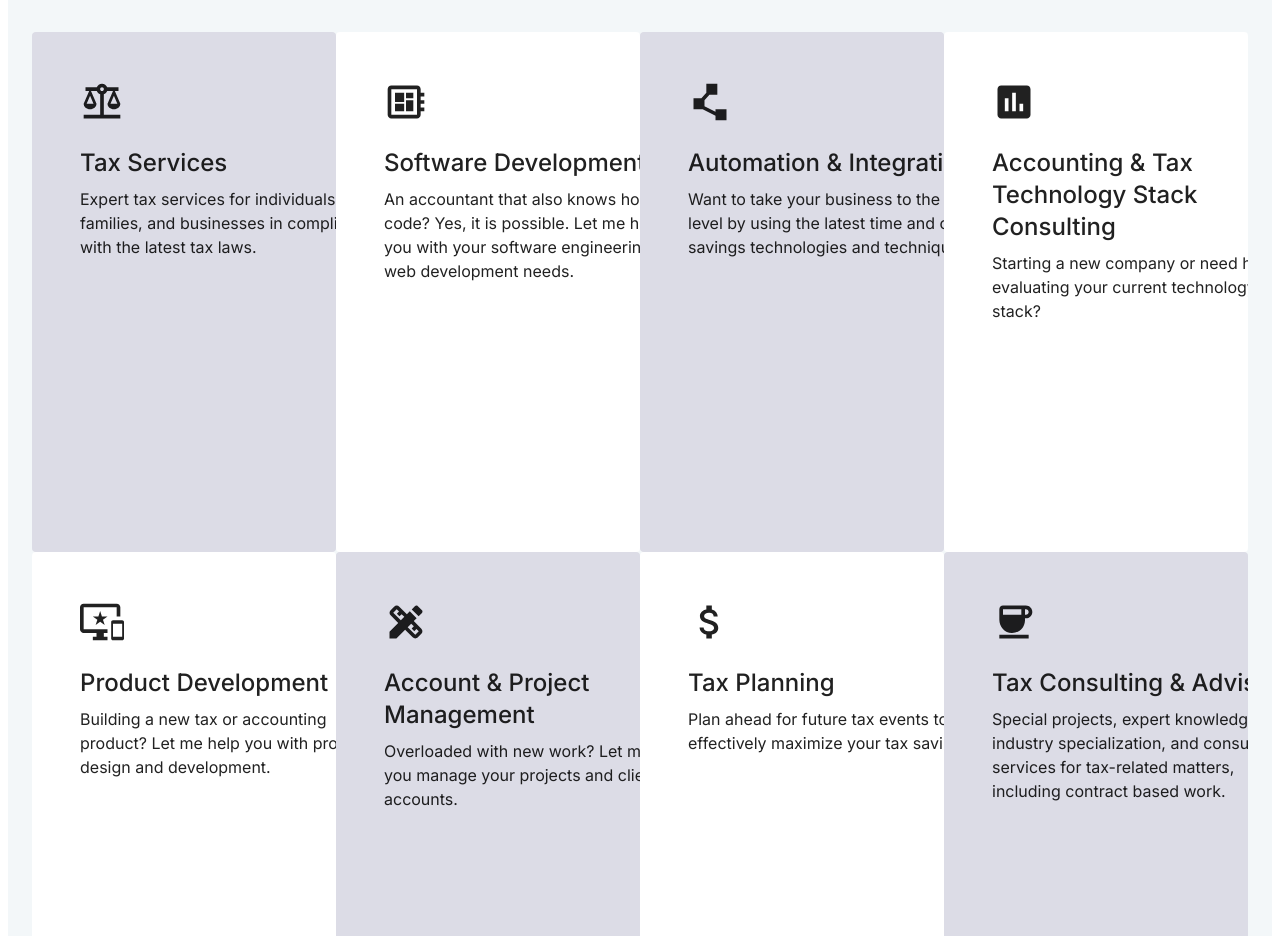
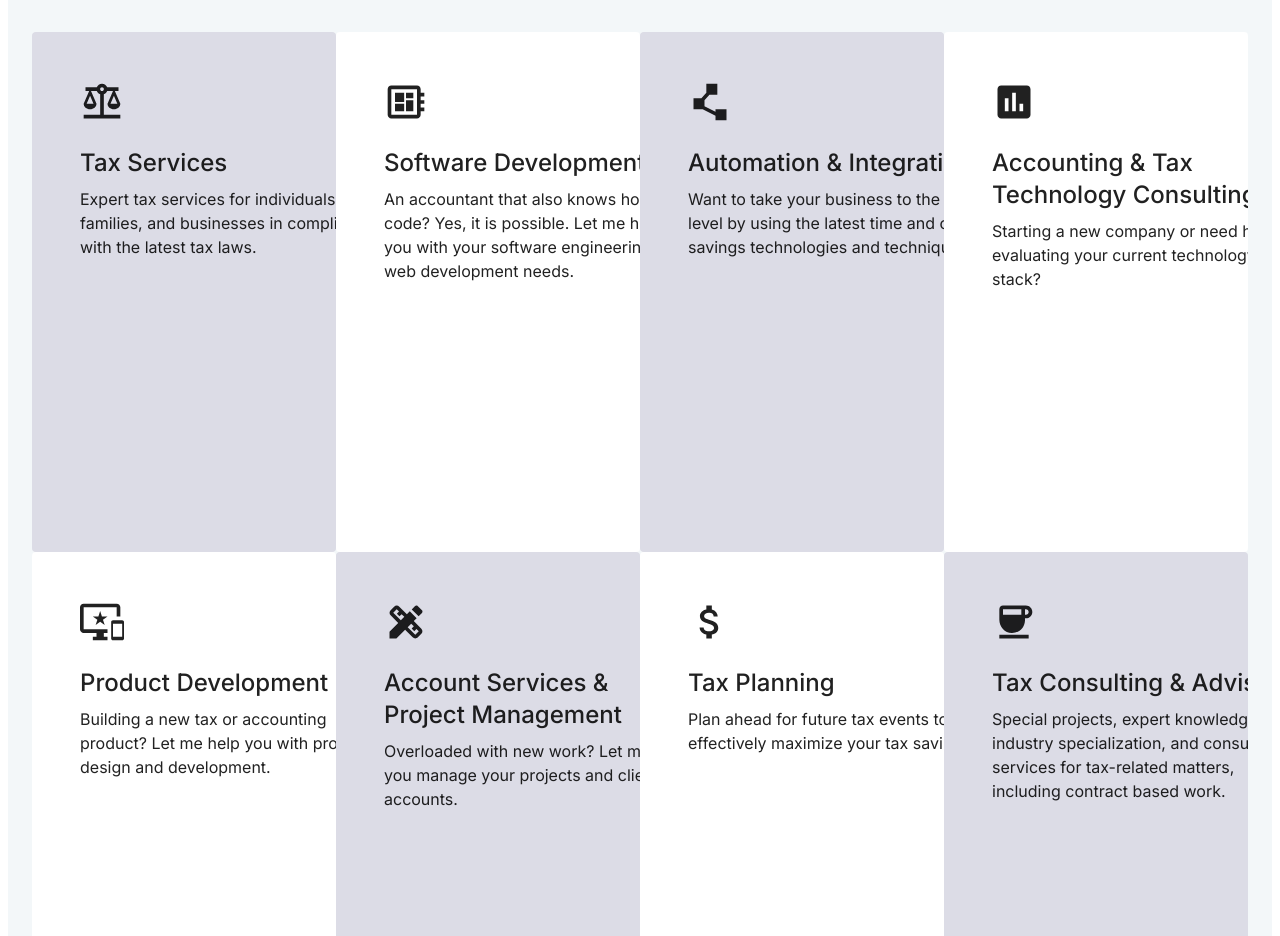
Before and after one commit to russelltheprogrammer/monteithtaxcpanext, a Next.js app: page /servicesoverview in a window 1280 px wide. Shown: the part 260-1196 px from the top of the page. Built offline with nearby package versions, Linux system fonts and the light colour scheme; a web font is replaced by a local one.

Commit message:
tweaks to services

```diff
--- a/pages/servicesoverview.js
+++ b/pages/servicesoverview.js
@@ -77,7 +77,7 @@ const ServicesOverview = () => {
     },
     {
       id: 4,
-      title: 'Accounting & Tax Technology Stack Consulting',
+      title: 'Accounting & Tax Technology Consulting',
       description: 'Starting a new company or need help evaluating your current technology stack?',
       learnMore: true,
       learnMoreText: `The accounting and tax technology industry is constantly changing and evolving. Does your tech stack need improvement? Modernization? Are you just starting out
@@ -100,7 +100,7 @@ const ServicesOverview = () => {
     },
     {
       id: 7,
-      title: 'Account & Project Management',
+      title: 'Account Services & Project Management',
       description: 'Overloaded with new work? Let me help you manage your projects and client accounts.',
       learnMore: true,
       learnMoreText: `I have worked in the client services industry for over a decade. I have polished my communication and soft skills to deliver the best possible service to my clients. I have
```
